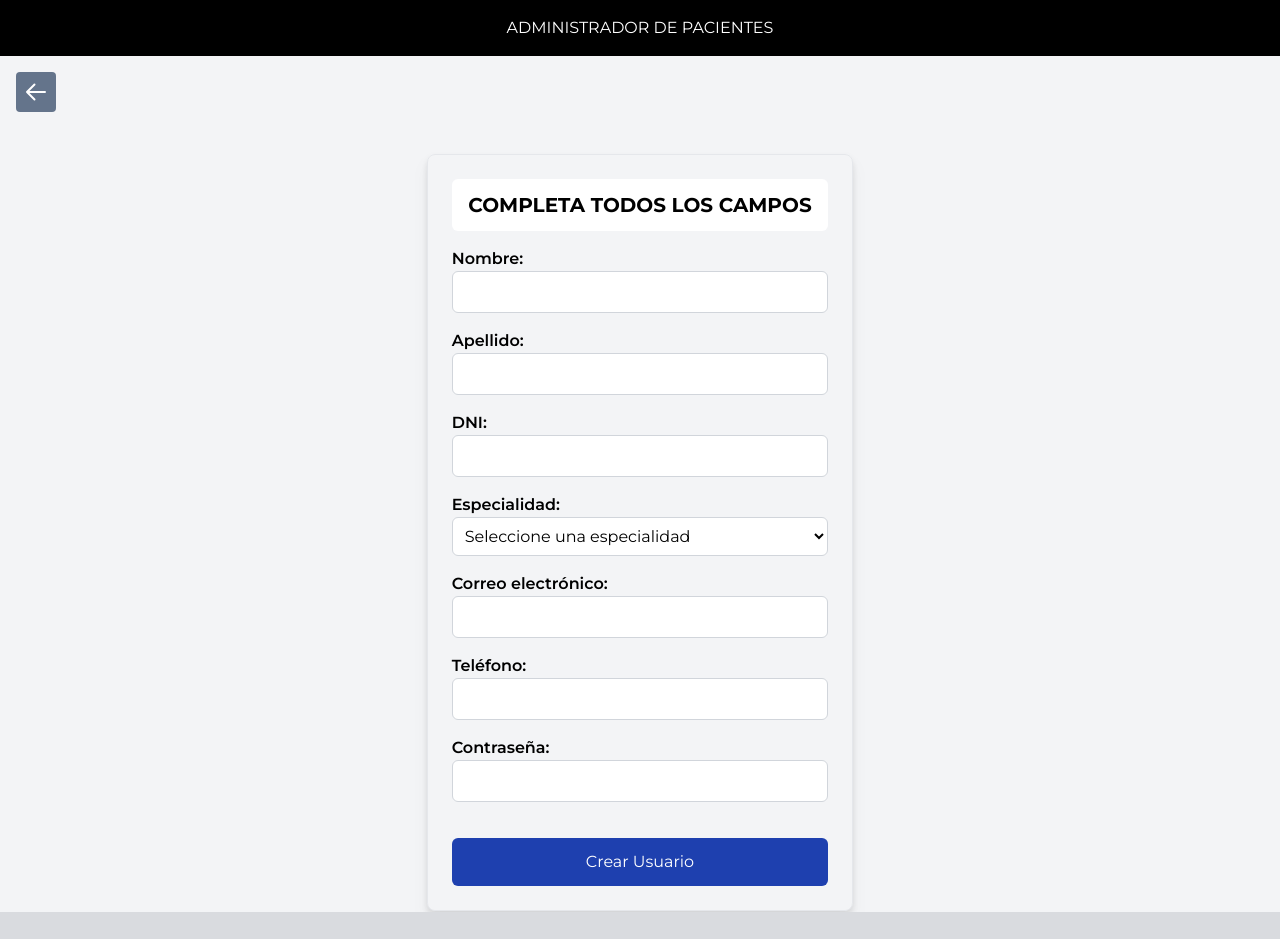
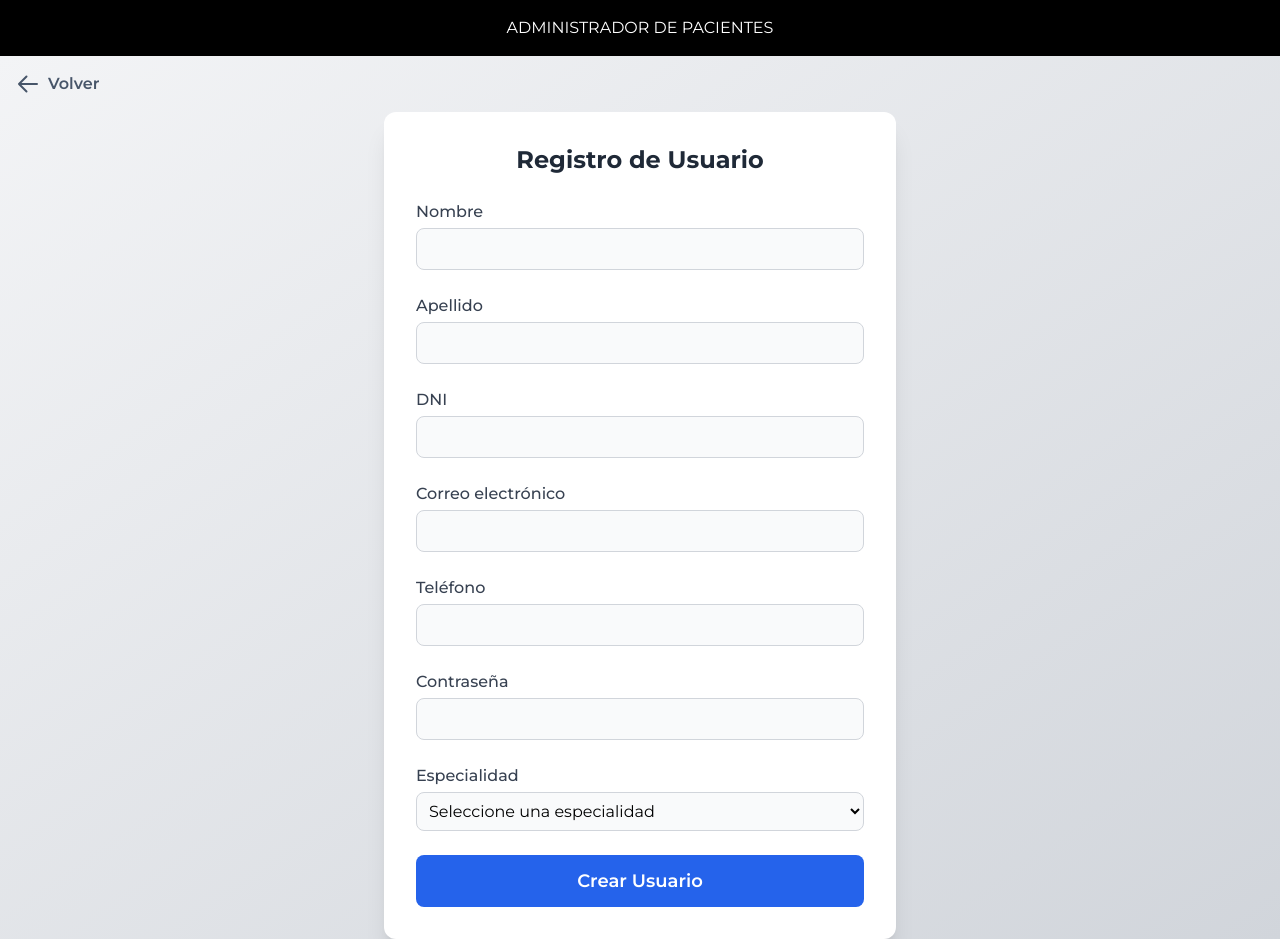
Before and after one commit to SantyPadilla51/ADM-CLINICA-FRONTEND, a React (Vite) app: page /crear-cuenta in a window 1280 px wide. Before the commit the page ends 912 px from the top, so only its background shows below. Built offline with nearby package versions, Linux system fonts and the light colour scheme; no server answers.

Commit message:
fix toast bugs

```diff
--- a/src/components/auth/InicioSesion.jsx
+++ b/src/components/auth/InicioSesion.jsx
@@ -1,6 +1,6 @@
 import { useState } from "react";
 import { useNavigate, Link } from "react-router-dom";
-import { ToastContainer, toast } from "react-toastify";
+import { toast } from "react-toastify";
 import clienteAxios from "../../config/axios";
 import Navbar from "../navbar/Navbar";
 import useAuth from "../../hooks/useAuth";
--- a/src/components/auth/NuevoPassword.jsx
+++ b/src/components/auth/NuevoPassword.jsx
@@ -1,6 +1,6 @@
 import { useState } from "react";
 import { useNavigate } from "react-router-dom";
-import { ToastContainer, toast } from "react-toastify";
+import { toast } from "react-toastify";
 import { useParams } from "react-router-dom";
 import ClipLoader from "react-spinners/ClipLoader";
 import Navbar from "../navbar/Navbar";
--- a/src/components/auth/RegistrarUser.jsx
+++ b/src/components/auth/RegistrarUser.jsx
@@ -1,6 +1,6 @@
 import { useState } from "react";
 import { useNavigate } from "react-router-dom";
-import { ToastContainer, toast } from "react-toastify";
+import { toast } from "react-toastify";
 import "react-toastify/dist/ReactToastify.css";
 import ClipLoader from "react-spinners/ClipLoader";
 import Navbar from "../navbar/Navbar";
@@ -57,78 +57,90 @@ const RegistrarUser = () => {
   return (
     <>
       <Navbar />
-      <div className="bg-gray-100">
+      <div className="min-h-screen bg-gradient-to-br from-gray-100 to-gray-300 flex flex-col items-start">
         <button
-          className="mt-4 ms-4 mb-4 md:mb-0 lg:mb-0 bg-slate-500 p-2 rounded hover:bg-slate-400"
           onClick={handleNavigate}
+          className="m-4 flex items-center gap-2 text-slate-600 hover:text-slate-800 transition"
         >
           <svg
             xmlns="http://www.w3.org/2000/svg"
             fill="none"
-            viewBox="20 20"
-            stroke-width="2"
-            stroke={"#fff"}
-            className="size-6"
+            viewBox="0 0 24 24"
+            strokeWidth={2}
+            stroke="currentColor"
+            className="w-6 h-6"
           >
             <path
-              stroke-linecap="round"
-              stroke-linejoin="round"
+              strokeLinecap="round"
+              strokeLinejoin="round"
               d="M10.5 19.5 3 12m0 0 7.5-7.5M3 12h18"
             />
           </svg>
+          <span className="font-semibold">Volver</span>
         </button>
-      </div>
-      <div className="min-h-screen flex items-center justify-center bg-gray-100">
+
+        <div className="flex-grow w-full flex items-center justify-center">
           <form
-          className="mt-10 mx-4 drop-shadow-lg bg-gray-100 flex flex-col p-6 gap-4 rounded-lg lg:w-1/3 lg:mx-auto border border-gray-200"
             onSubmit={handleSubmit}
+            className="w-full max-w-lg bg-white rounded-xl shadow-xl p-8 space-y-6 mx-4"
           >
-          <h3 className="text-xl font-bold bg-white p-3 rounded-md text-center uppercase">
-            Completa todos los campos
+            <h3 className="text-2xl font-bold text-center text-gray-800">
+              Registro de Usuario
             </h3>
 
-          <div className="flex flex-col">
-            <label className="font-semibold">Nombre:</label>
+            {[
+              { label: "Nombre", name: "nombre", type: "text" },
+              { label: "Apellido", name: "apellido", type: "text" },
+              {
+                label: "DNI",
+                name: "dni",
+                type: "text",
+                minLength: 8,
+                maxLength: 8,
+              },
+              {
+                label: "Correo electrónico",
+                name: "email",
+                type: "email",
+              },
+              {
+                label: "Teléfono",
+                name: "telefono",
+                type: "text",
+                minLength: 10,
+                maxLength: 10,
+              },
+              {
+                label: "Contraseña",
+                name: "password",
+                type: "password",
+              },
+            ].map(({ label, name, type, minLength, maxLength }) => (
+              <div className="flex flex-col" key={name}>
+                <label className="font-medium text-gray-700 mb-1">
+                  {label}
+                </label>
                 <input
-              className="p-2 bg-white rounded-md border border-gray-300 focus:outline-none focus:ring-2 focus:ring-blue-500"
-              type="text"
-              name="nombre"
+                  type={type}
+                  name={name}
+                  minLength={minLength}
+                  maxLength={maxLength}
                   required
                   onChange={handleChange}
+                  className="p-2 border border-gray-300 rounded-lg focus:ring-2 focus:ring-blue-500 focus:outline-none bg-gray-50"
                 />
               </div>
+            ))}
 
             <div className="flex flex-col">
-            <label className="font-semibold">Apellido:</label>
-            <input
-              className="p-2 bg-white rounded-md border border-gray-300 focus:outline-none focus:ring-2 focus:ring-blue-500"
-              type="text"
-              name="apellido"
-              required
-              onChange={handleChange}
-            />
-          </div>
-
-          <div className="flex flex-col">
-            <label className="font-semibold">DNI:</label>
-            <input
-              className="p-2 bg-white rounded-md border border-gray-300 focus:outline-none focus:ring-2 focus:ring-blue-500"
-              type="text"
-              minLength={8}
-              maxLength={8}
-              name="dni"
-              required
-              onChange={handleChange}
-            />
-          </div>
-
-          <div className="flex flex-col">
-            <label className="font-semibold">Especialidad:</label>
+              <label className="font-medium text-gray-700 mb-1">
+                Especialidad
+              </label>
               <select
-              className="p-2 bg-white rounded-md border border-gray-300 focus:outline-none focus:ring-2 focus:ring-blue-500"
                 name="especialidad"
                 required
                 onChange={handleChange}
+                className="p-2 border border-gray-300 rounded-lg focus:ring-2 focus:ring-blue-500 focus:outline-none bg-gray-50"
               >
                 <option value="">Seleccione una especialidad</option>
                 <option value="cardiología">Cardiología</option>
@@ -142,57 +154,21 @@ const RegistrarUser = () => {
               </select>
             </div>
 
-          <div className="flex flex-col">
-            <label className="font-semibold">Correo electrónico:</label>
-            <input
-              className="p-2 bg-white rounded-md border border-gray-300 focus:outline-none focus:ring-2 focus:ring-blue-500"
-              type="email"
-              name="email"
-              required
-              onChange={handleChange}
-            />
+            <div>
+              <button
+                type="submit"
+                className="w-full bg-blue-600 hover:bg-blue-700 text-white py-3 rounded-lg text-lg font-semibold flex items-center justify-center transition duration-200"
+                disabled={cargando}
+              >
+                {cargando ? (
+                  <ClipLoader color="#fff" size={20} />
+                ) : (
+                  "Crear Usuario"
+                )}
+              </button>
             </div>
-
-          <div className="flex flex-col">
-            <label className="font-semibold">Teléfono:</label>
-            <input
-              className="p-2 bg-white rounded-md border border-gray-300 focus:outline-none focus:ring-2 focus:ring-blue-500"
-              type="text"
-              name="telefono"
-              minLength={10}
-              maxLength={10}
-              required
-              onChange={handleChange}
-            />
+          </form>
         </div>
-
-          <div className="flex flex-col">
-            <label className="font-semibold">Contraseña:</label>
-            <input
-              className="p-2 bg-white rounded-md border border-gray-300 focus:outline-none focus:ring-2 focus:ring-blue-500"
-              type="password"
-              name="password"
-              required
-              onChange={handleChange}
-            />
-          </div>
-
-          {cargando ? (
-            <button
-              className="rounded-md bg-blue-800 text-white p-3 hover:bg-blue-600 mt-5 flex items-center justify-center"
-              type="submit"
-            >
-              <ClipLoader color={"#fff"} size={20} />
-            </button>
-          ) : (
-            <button
-              className="rounded-md bg-blue-800 text-white p-3 hover:bg-blue-600 mt-5 transition-all duration-200"
-              type="submit"
-            >
-              Crear Usuario
-            </button>
-          )}
-        </form>
       </div>
     </>
   );
--- a/src/components/auth/RestablecerPassword.jsx
+++ b/src/components/auth/RestablecerPassword.jsx
@@ -2,7 +2,7 @@ import { useState } from "react";
 import ClipLoader from "react-spinners/ClipLoader";
 import { useNavigate } from "react-router-dom";
 import Navbar from "../navbar/Navbar";
-import { ToastContainer, toast } from "react-toastify";
+import { toast } from "react-toastify";
 import "react-toastify/dist/ReactToastify.css";
 import clienteAxios from "../../config/axios";
 
--- a/src/components/pacientes/ActualizarSintomas.jsx
+++ b/src/components/pacientes/ActualizarSintomas.jsx
@@ -1,7 +1,7 @@
 import { useEffect, useState } from "react";
 import { useNavigate } from "react-router-dom";
 import { useParams } from "react-router-dom";
-import { ToastContainer, toast } from "react-toastify";
+import { toast } from "react-toastify";
 import Skeleton from "react-loading-skeleton";
 import clienteAxios from "../../config/axios";
 import NavbarAdmin from "../navbar/NavbarAdmin";
--- a/src/components/pacientes/EditarPaciente.jsx
+++ b/src/components/pacientes/EditarPaciente.jsx
@@ -1,7 +1,7 @@
 import { useEffect, useState } from "react";
 import { useNavigate } from "react-router-dom";
 import { useParams } from "react-router-dom";
-import { ToastContainer, toast } from "react-toastify";
+import { toast } from "react-toastify";
 import clienteAxios from "../../config/axios";
 import NavbarAdmin from "../navbar/NavbarAdmin";
 import "react-toastify/dist/ReactToastify.css";
--- a/src/components/pacientes/HistorialPaciente.jsx
+++ b/src/components/pacientes/HistorialPaciente.jsx
@@ -34,9 +34,9 @@ const HistorialPaciente = () => {
           />
         </svg>
       </button>
-      <section className="grid grid-cols-3 ">
+      <section className="flex flex-col lg:grid lg:grid-cols-3 ">
+        <Informacion pacienteID={id} />
         <Historial pacienteID={id} />
-        <Informacion pacienteID={id} />
         <Examenes pacienteID={id} />
       </section>
     </>
--- a/src/components/pacientes/Pacientes.jsx
+++ b/src/components/pacientes/Pacientes.jsx
@@ -1,6 +1,6 @@
 import { useState, useEffect } from "react";
 import { useNavigate } from "react-router-dom";
-import { ToastContainer, toast } from "react-toastify";
+import { toast } from "react-toastify";
 import clienteAxios from "../../config/axios";
 import NavbarAdmin from "../navbar/NavbarAdmin";
 import "react-toastify/dist/ReactToastify.css";
--- a/src/components/pacientes/PerfilPaciente.jsx
+++ b/src/components/pacientes/PerfilPaciente.jsx
@@ -1,4 +1,4 @@
-import { ToastContainer, toast } from "react-toastify";
+import { toast } from "react-toastify";
 import { useNavigate } from "react-router-dom";
 import { useParams } from "react-router-dom";
 import { useState, useEffect } from "react";
--- a/src/components/perfil/EditarPerfil.jsx
+++ b/src/components/perfil/EditarPerfil.jsx
@@ -1,7 +1,7 @@
 import { useEffect, useState } from "react";
 import { useParams } from "react-router-dom";
 import { useNavigate } from "react-router-dom";
-import { ToastContainer, toast } from "react-toastify";
+import { toast } from "react-toastify";
 import Skeleton from "react-loading-skeleton";
 import clienteAxios from "../../config/axios";
 import NavbarAdmin from "../navbar/NavbarAdmin";
```
Also changed, not shown: src/components/navbar/NavbarAdmin.jsx (+7 -3 lines), src/components/pacientes/RegistrarPaciente.jsx (+8 -2 lines). Lines whose indentation alone changed are shown as unchanged.
